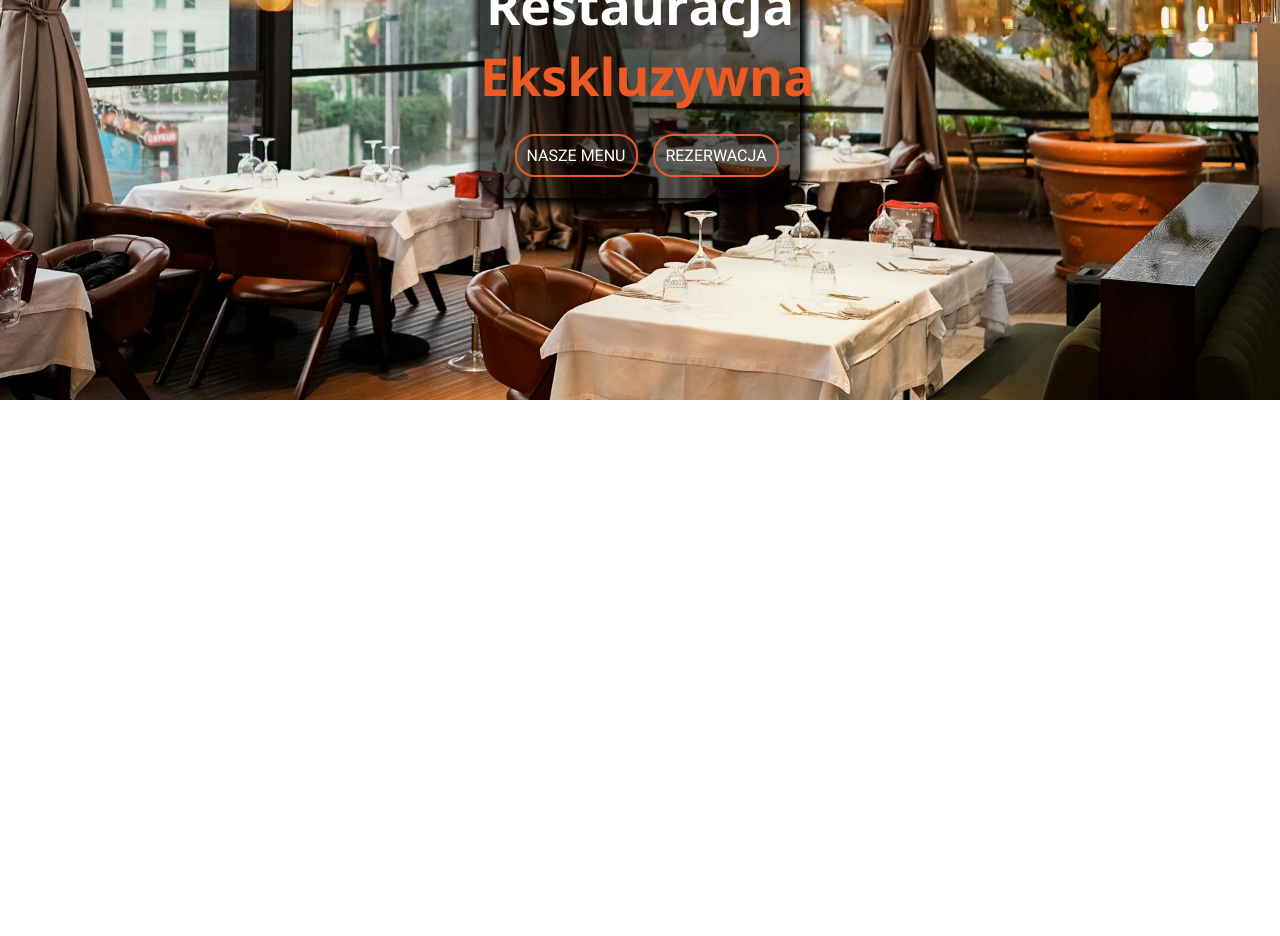
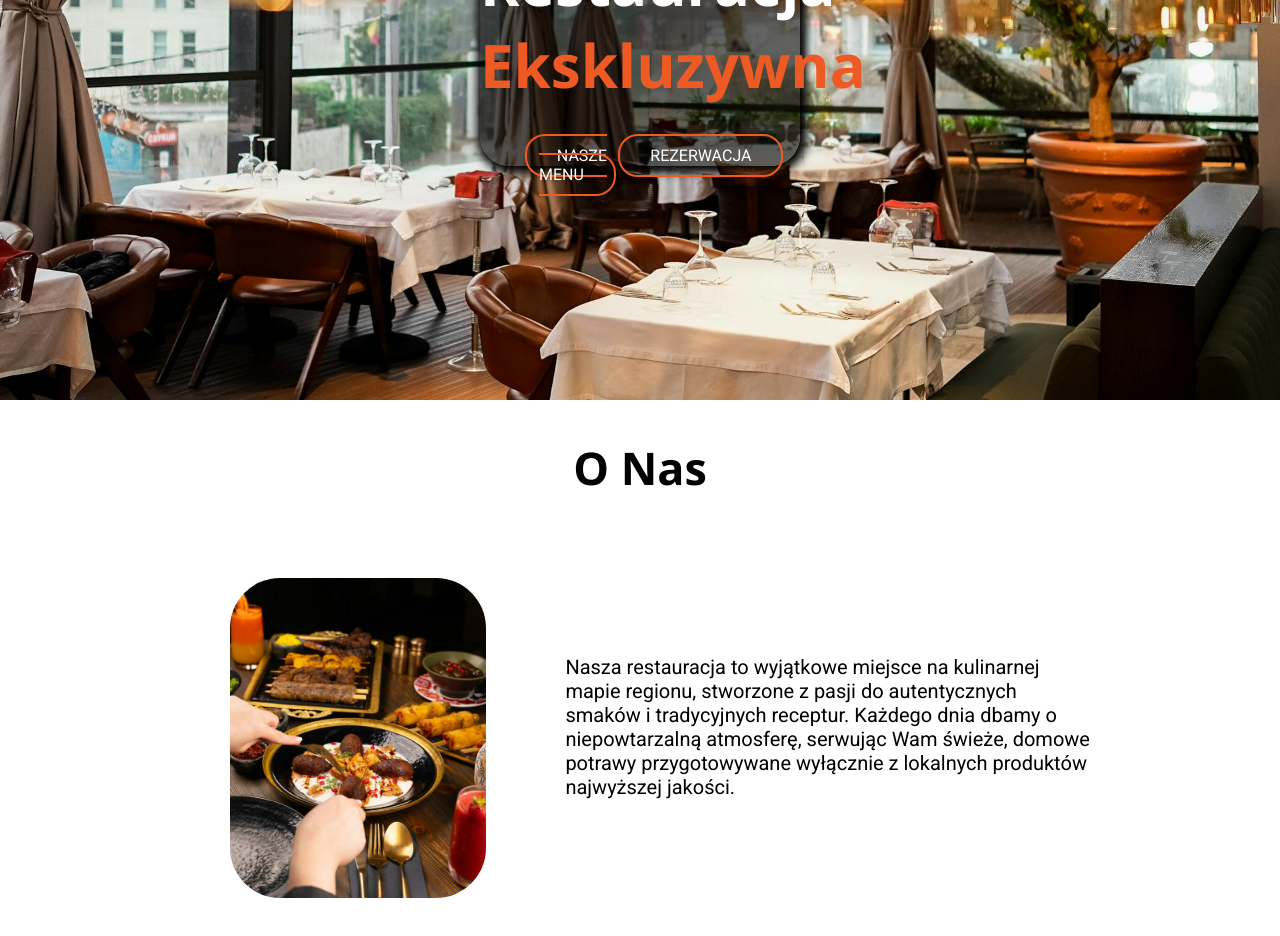
Before and after one commit to krystianblasiak/project-restauracja-ekskluzywna, a React (Create React App) app: page / in a window 1280 px wide. Shown: the part 400-1336 px from the top of the page. Before the commit the page ends 800 px from the top, so only its background shows below. Built offline with nearby package versions, Linux system fonts and the light colour scheme.

Commit message:
Add component AboutUs. Change components Hero, Home.

```diff
--- /dev/null
+++ b/src/components/AboutUs/AboutUs.js
@@ -0,0 +1,27 @@
+import styles from "./AboutUs.module.scss";
+import Container from "../Container/Container";
+
+const AboutUs = () => {
+    return (
+        <Container>
+            <section className={styles.section}>
+                <h2 className={styles.h2}>O Nas</h2>
+                <div className={styles.wrapper}>
+                    <img className={styles.img} src="images/pexels-ali-dashti-506667798-28241708.jpg" alt="Restauracja Ekskluzywna"></img>
+                    <p className={styles.p}>Nasza restauracja to wyjątkowe
+                        miejsce na kulinarnej mapie regionu,
+                        stworzone z pasji do autentycznych
+                        smaków i tradycyjnych receptur.
+                        Każdego dnia dbamy o
+                        niepowtarzalną atmosferę, serwując
+                        Wam świeże, domowe potrawy
+                        przygotowywane wyłącznie z
+                        lokalnych produktów najwyższej
+                        jakości.</p>
+                </div>
+            </section>
+        </Container>
+    )
+}
+
+export default AboutUs;
--- /dev/null
+++ b/src/components/AboutUs/AboutUs.module.scss
@@ -0,0 +1,32 @@
+.section {
+    color: #000;
+
+    padding-bottom: 100px;
+
+    .h2 {
+        text-align: center;
+        font-size: 45px;
+        font-family: "Open Sans";
+    }
+
+    .wrapper {
+        display: flex;
+        flex-direction: row;
+        margin-top: 7%;
+        .img {
+            flex: 70%;
+            height: 40vh;
+            max-width: 20vw;
+            margin-left: 14%;
+            border-radius: 50px;
+        }
+
+        .p {
+            flex: 30%;
+            margin-left: 7%;
+            margin-right: 10%;
+            padding-top: 5%;
+            font-size: 20px;
+        }
+    }
+}
--- a/src/components/Hero/Hero.module.scss
+++ b/src/components/Hero/Hero.module.scss
@@ -17,7 +17,7 @@
             text-align: center;
             position: absolute;
             transform: translate(-50%, -25%);
-            top: 25em;
+            top: 23em;
             left: 50%;
             height: 33vh;
             width: 25vw;
@@ -25,7 +25,7 @@
             box-shadow: 2px 2px 10px 5px #000;
 
             .h1 {
-                font-size: 52px;
+                font-size: 60px;
                 font-family: 'Open Sans';
 
                 .span {
@@ -47,7 +47,7 @@
                         color: #fff;
                         text-transform: uppercase;
                         border: 2px solid $color-two;
-                        padding: 10px;
+                        padding: 10px 30px;
                         margin-left: -20%;
                         border-radius: 20px;
                     }
--- a/src/components/Home/Home.js
+++ b/src/components/Home/Home.js
@@ -1,10 +1,12 @@
 import styles from "./Home.module.scss";
 import Hero from "../Hero/Hero";
+import AboutUs from "../AboutUs/AboutUs";
 
 const Home = () => {
     return (
         <div>
             <Hero />
+            <AboutUs />
         </div>
     )
 }
```
Also changed, not shown: public/images/pexels-ali-dashti-506667798-28241708.jpg (added).
